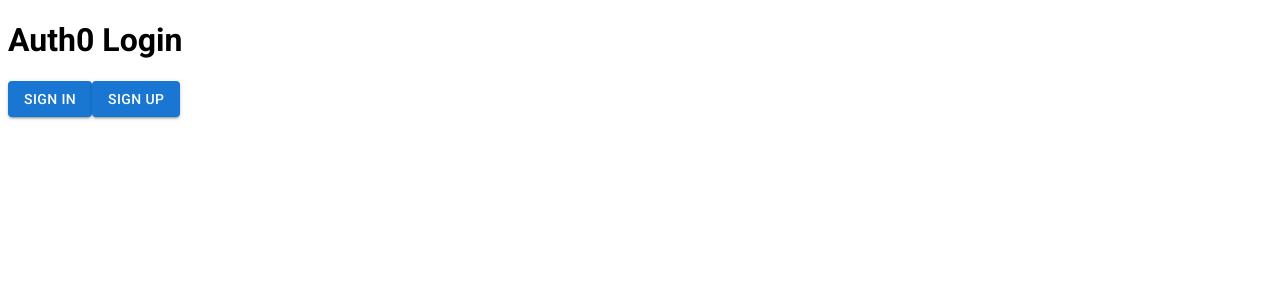
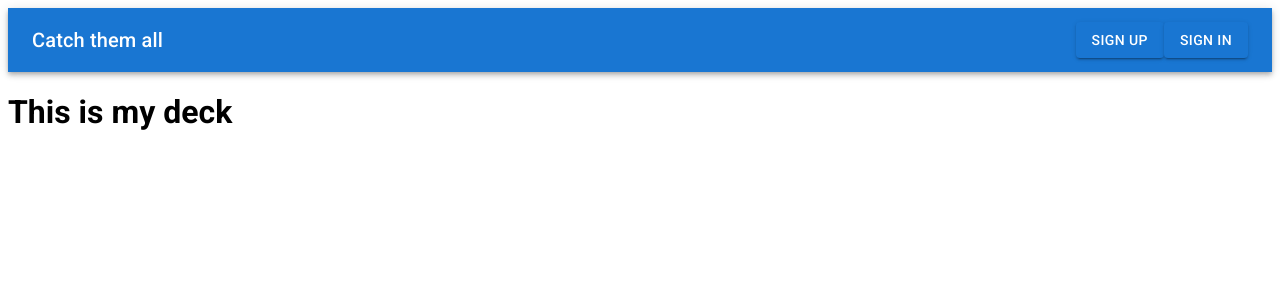
Before and after one commit to Pmasquilier/cra-exercice, a React (Create React App) app: page / in a window 1280 px wide. Shown: the top 300 px of the page. Built offline with nearby package versions, Linux system fonts and the light colour scheme; no server answers.

Commit message:
feat: encapsulate connections buttons into a component

```diff
--- a/src/App.tsx
+++ b/src/App.tsx
@@ -8,9 +8,8 @@
   return (
     <>
       <Routes>
-        <Route path="/" element={<Home />} />
+        <Route path="/" element={<MyDeck />} />
         <Route path="/callback" element={<CallbackPage />} />
-        <Route path="/my-deck" element={<MyDeck />} />
         <Route path="*" element={<NotFoundPage />} />
       </Routes>
     </>
--- a/src/components/NavBar.tsx
+++ b/src/components/NavBar.tsx
@@ -3,7 +3,7 @@
 import Box from "@mui/material/Box";
 import Toolbar from "@mui/material/Toolbar";
 import Typography from "@mui/material/Typography";
-import LogoutButton from "./buttons/LogoutButton";
+import NavBarButtons from "./buttons/NavBarButtons";
 
 const NavBar = () => {
   return (
@@ -13,7 +13,7 @@
           <Typography variant="h6" component="div" sx={{ flexGrow: 1 }}>
             Catch them all
           </Typography>
-          <LogoutButton></LogoutButton>
+          <NavBarButtons></NavBarButtons>
         </Toolbar>
       </AppBar>
     </Box>
--- a/src/components/buttons/LoginButton.tsx
+++ b/src/components/buttons/LoginButton.tsx
@@ -3,23 +3,21 @@
 import Button from "@mui/material/Button";
 
 const LoginButton = () => {
-  const { loginWithRedirect, isAuthenticated } = useAuth0();
+  const { loginWithRedirect } = useAuth0();
 
   const handleLogin = async () => {
     await loginWithRedirect({
       appState: {
-        returnTo: "/my-deck",
+        returnTo: "/",
       },
     });
   };
 
   return (
     <>
-      {!isAuthenticated && (
-        <Button variant="contained" onClick={handleLogin}>
-          Sign In
-        </Button>
-      )}
+      <Button variant="contained" onClick={handleLogin}>
+        Sign In
+      </Button>
     </>
   );
 };
--- a/src/components/buttons/LogoutButton.tsx
+++ b/src/components/buttons/LogoutButton.tsx
@@ -3,14 +3,12 @@
 import { Button } from "@mui/material";
 
 const LogoutButton = () => {
-  const { logout, isAuthenticated } = useAuth0();
+  const { logout } = useAuth0();
   return (
     <>
-      {isAuthenticated && (
-        <Button variant="contained" onClick={() => logout()}>
-          Sign out
-        </Button>
-      )}
+      <Button variant="contained" onClick={() => logout()}>
+        Sign out
+      </Button>
     </>
   );
 };
--- /dev/null
+++ b/src/components/buttons/NavBarButtons.tsx
@@ -0,0 +1,27 @@
+import { useAuth0 } from "@auth0/auth0-react";
+import React from "react";
+import LoginButton from "./LoginButton";
+import LogoutButton from "./LogoutButton";
+import SignupButton from "./SignupButton";
+
+const NavBarButtons = () => {
+  const { isAuthenticated } = useAuth0();
+
+  return (
+    <div>
+      {!isAuthenticated && (
+        <>
+          <SignupButton />
+          <LoginButton />
+        </>
+      )}
+      {isAuthenticated && (
+        <>
+          <LogoutButton />
+        </>
+      )}
+    </div>
+  );
+};
+
+export default NavBarButtons;
--- a/src/components/buttons/SignupButton.tsx
+++ b/src/components/buttons/SignupButton.tsx
@@ -3,24 +3,22 @@
 import Button from "@mui/material/Button";
 
 const SignupButton = () => {
-  const { loginWithRedirect, isAuthenticated } = useAuth0();
+  const { loginWithRedirect } = useAuth0();
 
   const handleSignUp = async () => {
     await loginWithRedirect({
       screen_hint: "signup",
       appState: {
-        returnTo: "/my-deck",
+        returnTo: "/",
       },
     });
   };
 
   return (
     <>
-      {!isAuthenticated && (
-        <Button variant="contained" onClick={handleSignUp}>
-          Sign Up
-        </Button>
-      )}
+      <Button variant="contained" onClick={handleSignUp}>
+        Sign Up
+      </Button>
     </>
   );
 };
```
